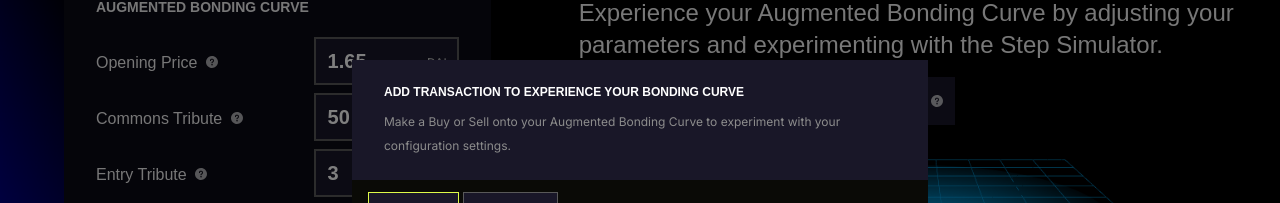
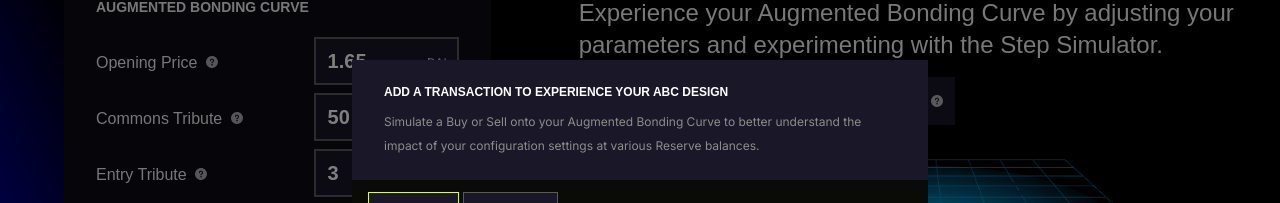
Before and after one commit to CommonsBuild/commons-config-frontend, a Next.js app: page /config/2 in a window 1280 px wide. Both pictures are taken after a click on the button "ADD A STEP". Shown: the part 175-378 px from the top of the page. Built offline with nearby package versions, Linux system fonts and the light colour scheme; no server answers; a web font is replaced by a local one.

Commit message:
hotfix: add step modal text

```diff
--- a/src/components/modals/ABCAddStep.tsx
+++ b/src/components/modals/ABCAddStep.tsx
@@ -37,11 +37,12 @@ function ABCAddStepDialog({
     <Dialog isOpen={isOpen}>
       <div className="bg-black-200 px-8 py-6">
         <span className="block font-bj font-bold text-xs text-neon-light uppercase pb-2">
-          add transaction to experience your bonding curve
+          add a transaction to experience your abc design
         </span>
         <span className="font-inter text-xs text-gray-400">
-          Make a Buy or Sell onto your Augmented Bonding Curve to experiment
-          with your configuration settings.
+          Simulate a Buy or Sell onto your Augmented Bonding Curve to better
+          understand the impact of your configuration settings at various
+          Reserve balances.
         </span>
       </div>
       <div className="p-4">
```
